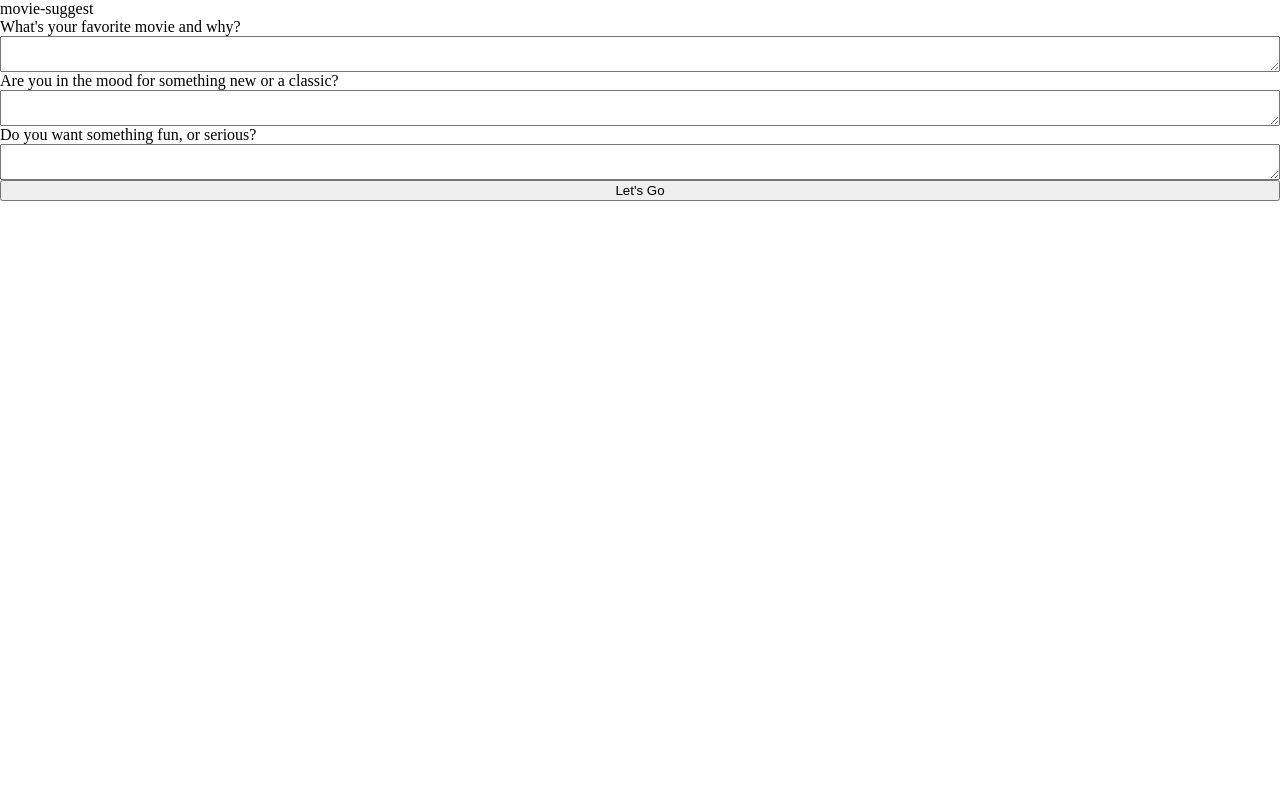
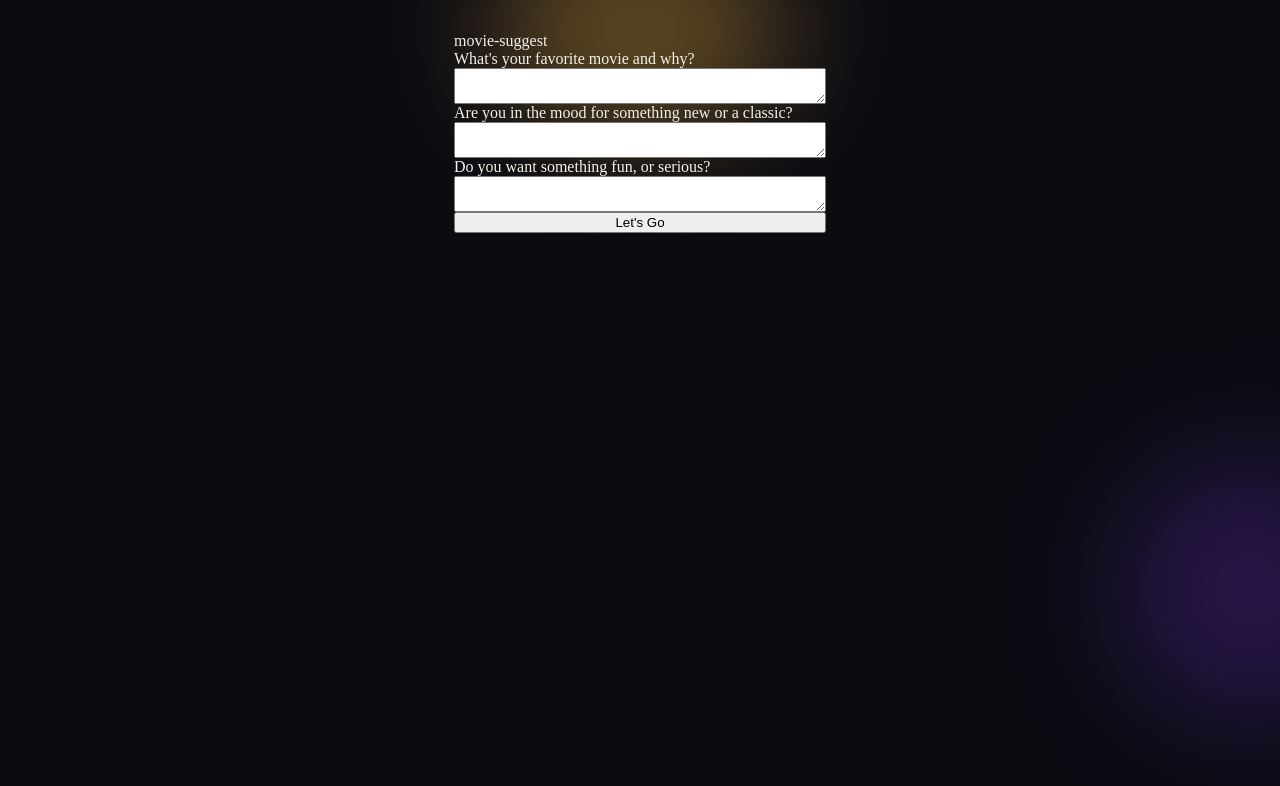
Before and after one commit to dopeybuilds/movie-suggest, a website built with Vite: page index.html in a window 1280 px wide. Built offline with nearby package versions, Linux system fonts and the light colour scheme; no server answers.

Commit message:
styling work started

```diff
--- a/index.css
+++ b/index.css
@@ -1,9 +1,65 @@
+:root {
+    --background-color: #0b0b12;
+    --accent-color: #f5b942;
+    --text-color: #f4f1ea;
+    --text-muted: #a19eab;
+    --glass: rgba(255, 255, 255, 0.06);
+    --glass-border: rgba(255, 255, 255, 0.12);
+}
+
+* {
+    box-sizing: border-box;
+}
+
 html, body {
     margin: 0;
     padding: 0;
+}
+
+body {
+    background-color: var(--background-color);
+    color: var(--text-color);
+    min-height: 100vh;
+    overflow-x: hidden;
+}
+
+main {
+    max-width: 420px;
+    margin: 0 auto;
+    padding: 2rem 1.5rem;
+    position: relative;
+    z-index: 1;
 }
 
 #movie-form {
     display: flex;
     flex-direction: column;
 }
+
+/* Background glows */
+.glow {
+    position: fixed;
+    border-radius: 50%;
+    filter: blur(60px);
+    pointer-events: none;
+    z-index: 0;
+}
+
+.glow-amber {
+    width: 300px;
+    height: 220px;
+    background: var(--accent-color);
+    opacity: 0.35;
+    top: -80px;
+    left: 50%;
+    transform: translateX(-50%);
+}
+
+.glow-purple {
+    width: 260px;
+    height: 260px;
+    background: #7c3aed;
+    opacity: 0.25;
+    bottom: 10%;
+    right: -100px;
+}
--- a/index.html
+++ b/index.html
@@ -1,10 +1,16 @@
 <!doctype html>
 <html lang="en">
 <head>
-    <title>PopChoice</title>
+    <title>ReelTalk</title>
+    <meta name="viewport" content="width=device-width, initial-scale=1.0">
     <link rel="stylesheet" href="index.css">
+    <meta charset="UTF-8">
 </head>
 <body>
+<div class="glow glow-amber"></div>
+<div class="glow glow-purple"></div>
+
+<main>
 <header>movie-suggest</header>
 <form id="movie-form">
     <label for="question-1">What's your favorite movie and why?</label>
@@ -20,7 +26,7 @@
     <p id="description"></p>
     <button id="next-movie-button">Next Movie</button>
 </section>
-
+</main>
 <script type="module" src="index.js"></script>
 </body>
 </html>
```
